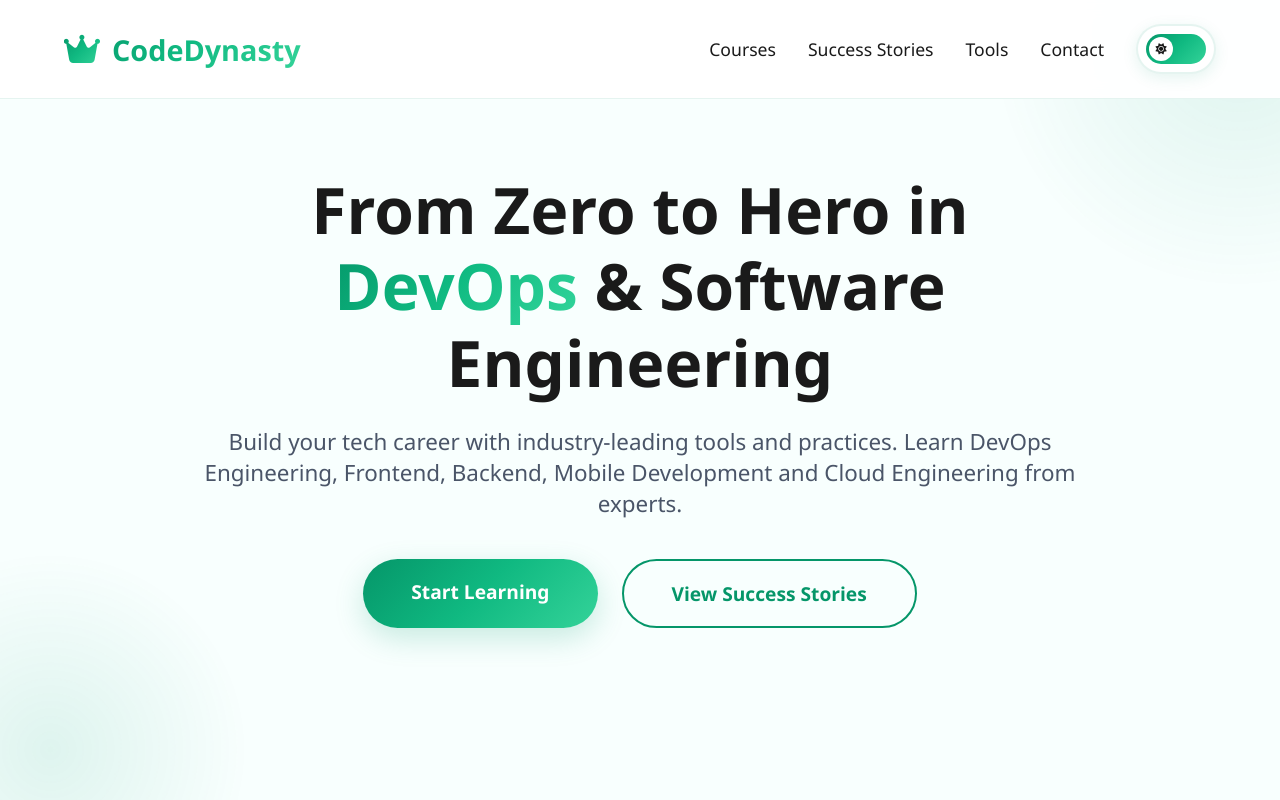
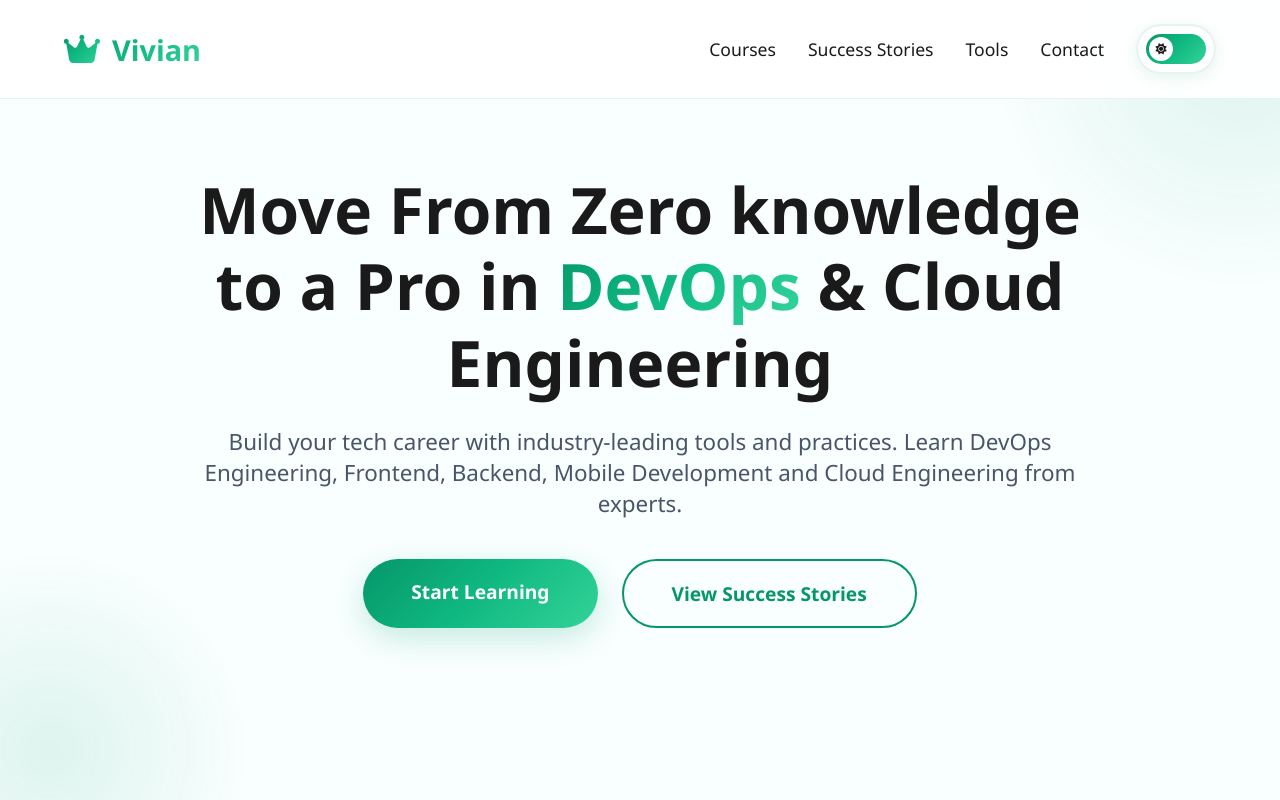
Before and after one commit to pearlvee/aws-devops-class01, a website: page public/index.html in a window 1280 px wide. Shown: the top 800 px of the page. Drawn offline with Linux system fonts and the light colour scheme.

Commit message:
changed headline to something catchy

```diff
--- a/public/index.html
+++ b/public/index.html
@@ -649,7 +649,7 @@
         <div class="nav-content">
             <div class="logo">
                 <i class="fas fa-crown"></i>
-                <span>CodeDynasty</span>
+                <span>Vivian</span>
             </div>
             <div class="nav-right">
                 <ul class="nav-links">
@@ -671,7 +671,7 @@
 
     <section class="hero">
         <div class="hero-content">
-            <h1>From Zero to Hero in <span>DevOps</span> & Software Engineering</h1>
+            <h1>Move From Zero knowledge to a Pro in <span>DevOps</span> & Cloud Engineering</h1>
             <p>Build your tech career with industry-leading tools and practices. Learn DevOps Engineering, Frontend, Backend, Mobile Development and Cloud Engineering from experts.</p>
             <div class="cta-buttons">
                 <a href="#courses" class="cta-button">Start Learning</a>
```
